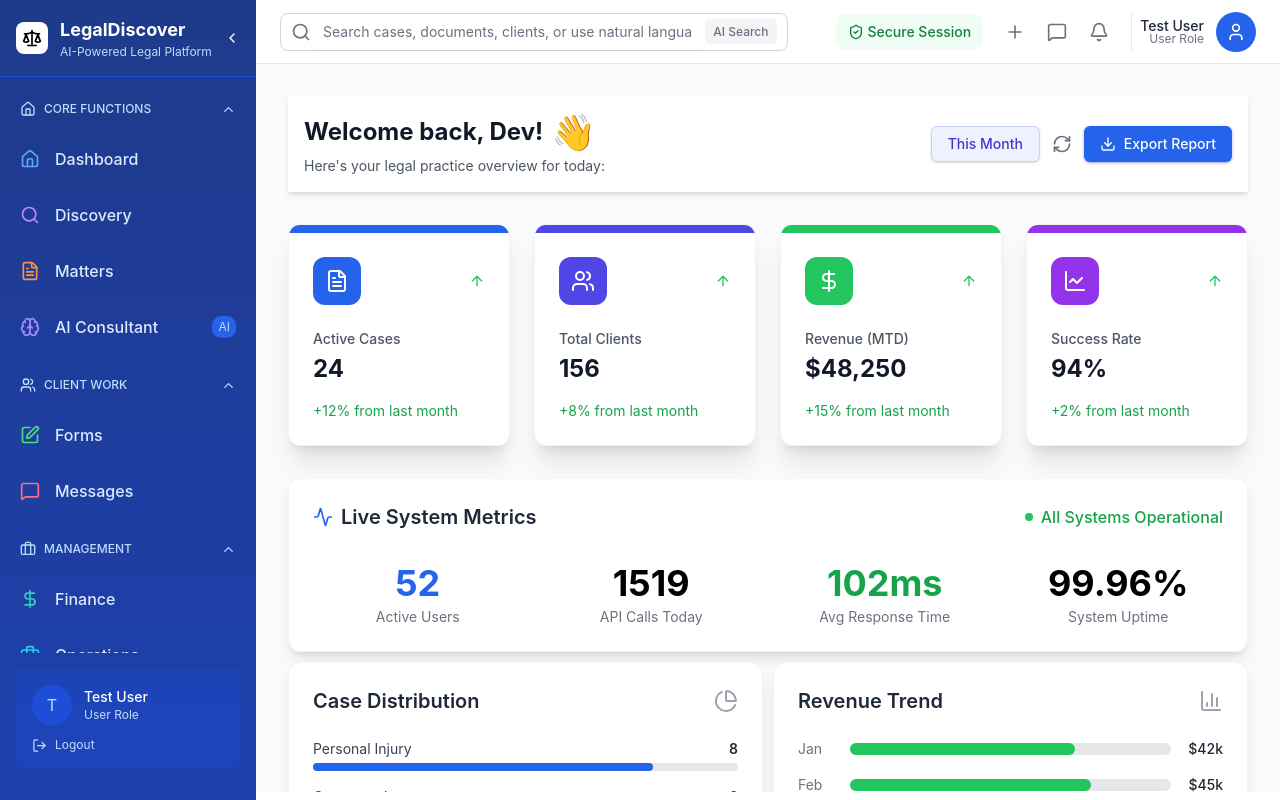
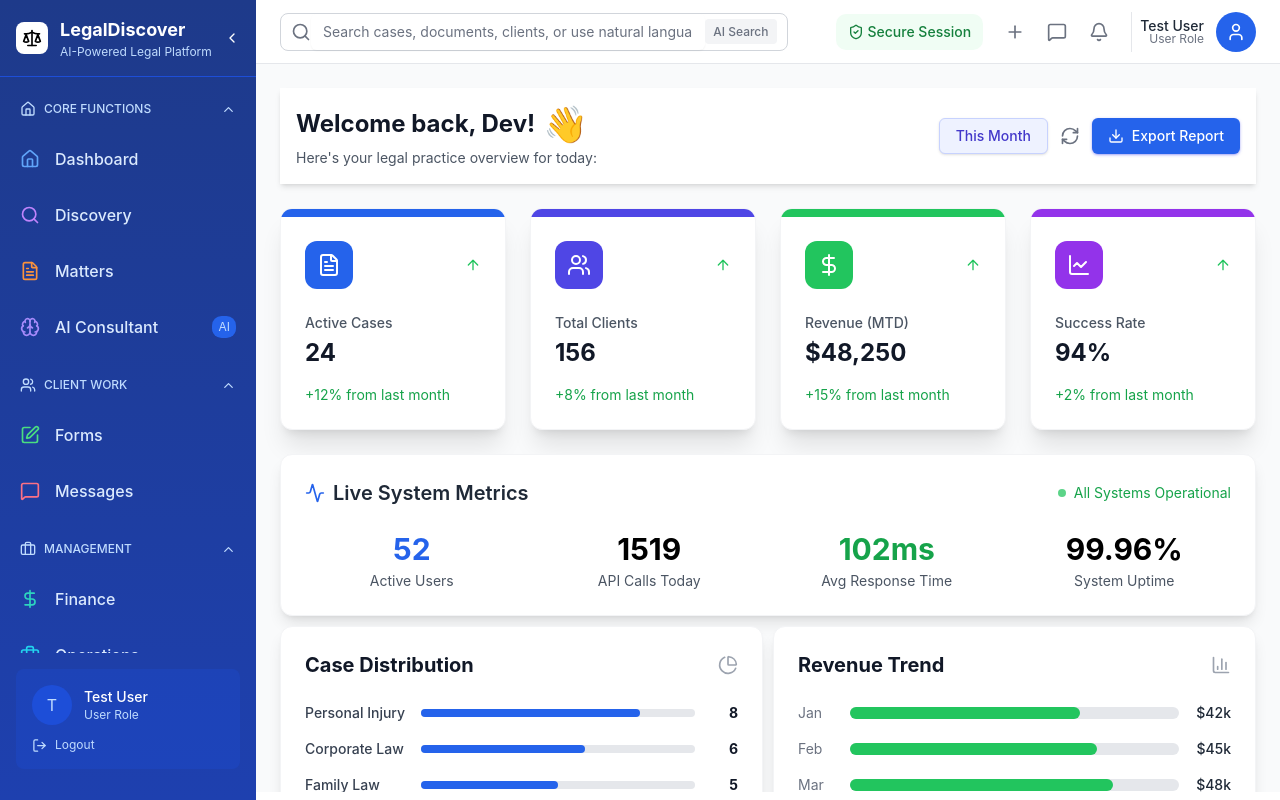
Before and after one commit to Rafayj34/LegalDiscover-NextJS-AWS-CDK, a Next.js app in the folder legaldiscoverapp/: page / in a window 1280 px wide. Built offline with nearby package versions, Linux system fonts and the light colour scheme.

Commit message:
fixed ui bugs

```diff
--- a/legaldiscoverapp/components/dashboard/index.tsx
+++ b/legaldiscoverapp/components/dashboard/index.tsx
@@ -39,7 +39,7 @@ const MetricCard: React.FC<MetricCardProps> = ({
 };
 
 export const Dashboard = () => (
-    <div className="p-4 sm:p-8 space-y-8 bg-gray-50 h-[91vh] overflow-y-scroll">
+    <div className="p-4 sm:p-[24px] space-y-6 bg-gray-50 h-[91vh] overflow-y-scroll">
         <div className="flex flex-col md:flex-row justify-between items-start md:items-center">
             <div className="bg-white flex justify-between w-full p-4 shadow-md">
                 <div>
--- a/legaldiscoverapp/components/liveSystemMetrics/index.tsx
+++ b/legaldiscoverapp/components/liveSystemMetrics/index.tsx
@@ -5,8 +5,8 @@ import { caseDistributionData, revenueTrendData, systemMetricsData } from "@/lib
 
 const MetricCard: React.FC<MetricsItem> = ({ value, label, color }) => (
   <div className="flex flex-col items-center">
-    <span className={`text-4xl font-bold mb-1 ${color}`}>{value}</span>
-    <span className="text-gray-500 text-sm">{label}</span>
+    <span className={`text-3xl font-bold ${color}`}>{value}</span>
+    <span className="text-sm text-gray-600 mt-1">{label}</span>
   </div>
 );
 
@@ -15,18 +15,15 @@ const ProgressBar: React.FC<CaseDistributionItem> = ({
   count,
   percentage,
 }) => (
-  <div className="text-sm">
-    <div className="flex justify-between items-center mb-1">
-      <span className="text-gray-700">{label}</span>
-      <span className="font-semibold text-gray-800">{count}</span>
-    </div>
-
-    <div className="w-full bg-gray-200 rounded-full h-2">
+  <div className="flex items-center">
+    <span className="text-sm font-medium text-gray-700 w-32">{label}</span>
+    <div className="w-[70%] bg-gray-200 rounded-full h-2">
       <div
         className="h-2 rounded-full bg-blue-600"
         style={{ width: `${percentage}%` }}
       />
     </div>
+    <span className="text-sm font-bold text-gray-900 w-12 text-right">{count}</span>
   </div>
 );
 
@@ -59,14 +56,14 @@ const SystemMetricsOverview: React.FC<SystemMetricsOverviewProps> = ({
   metrics,
 }) => (
   <div className="bg-white p-6 rounded-xl shadow-lg border border-light-gray">
-    <div className="flex items-center justify-between mb-8">
+    <div className="flex items-center justify-between mb-[24px]">
       <h2 className="text-xl font-semibold text-gray-800 flex items-center">
         <ActivityIcon className="h-5 w-5 text-blue-600 mr-2" />
         Live System Metrics
       </h2>
 
-      <div className="flex items-center text-green-600 font-medium">
-        <span className="h-2 w-2 rounded-full bg-green-500 mr-2" />
+      <div className="flex items-center text-sm text-green-600">
+        <span className="h-2 w-2 bg-green-500 rounded-full animate-pulse mr-2" />
         All Systems Operational
       </div>
     </div>
@@ -88,8 +85,8 @@ const CaseDistributionCard: React.FC<CaseDistributionCardProps> = ({
 }) => (
   <div className="bg-white p-6 rounded-xl shadow-lg border border-light-gray w-full flex flex-col">
     <div className="flex items-center justify-between mb-6">
-      <h2 className="text-xl font-semibold text-gray-800">Case Distribution</h2>
-      <ChartPie className="text-gray-400 cursor-pointer" />
+      <h2 className="text-xl font-bold text-gray-900">Case Distribution</h2>
+      <ChartPie className="h-5 w-5 text-gray-400 cursor-pointer" />
     </div>
 
     <div className="space-y-4">
@@ -109,8 +106,8 @@ const RevenueTrendCard: React.FC<RevenueTrendCardProps> = ({
 }) => (
   <div className="bg-white p-6 rounded-xl shadow-lg border border-light-gray w-full flex flex-col">
     <div className="flex items-center justify-between mb-6">
-      <h2 className="text-xl font-semibold text-gray-800">Revenue Trend</h2>
-      <BarChart3 className="h-6 w-6 text-gray-400 cursor-pointer" />
+      <h2 className="text-xl font-bold text-gray-900">Revenue Trend</h2>
+      <BarChart3 className="h-5 w-5 text-gray-400 cursor-pointer" />
     </div>
 
     <div className="space-y-4">
```
